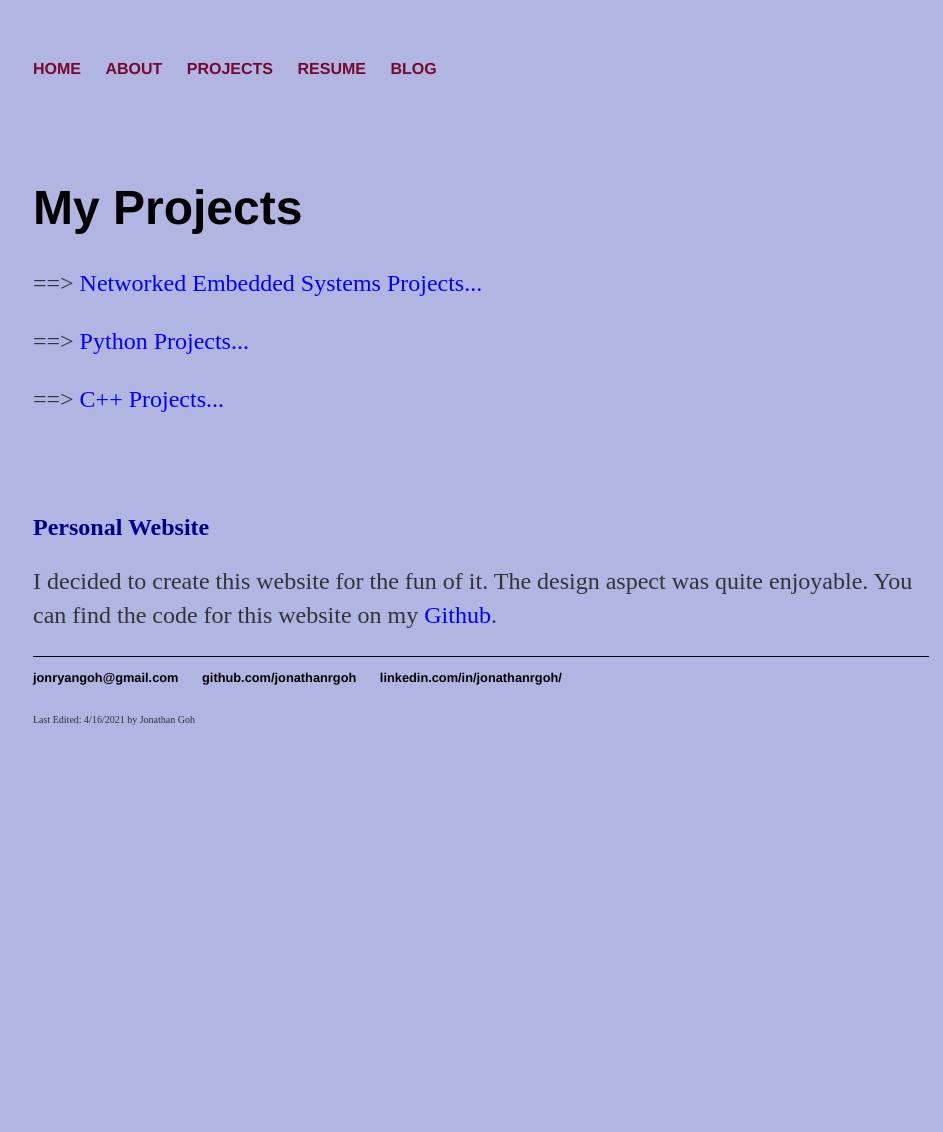
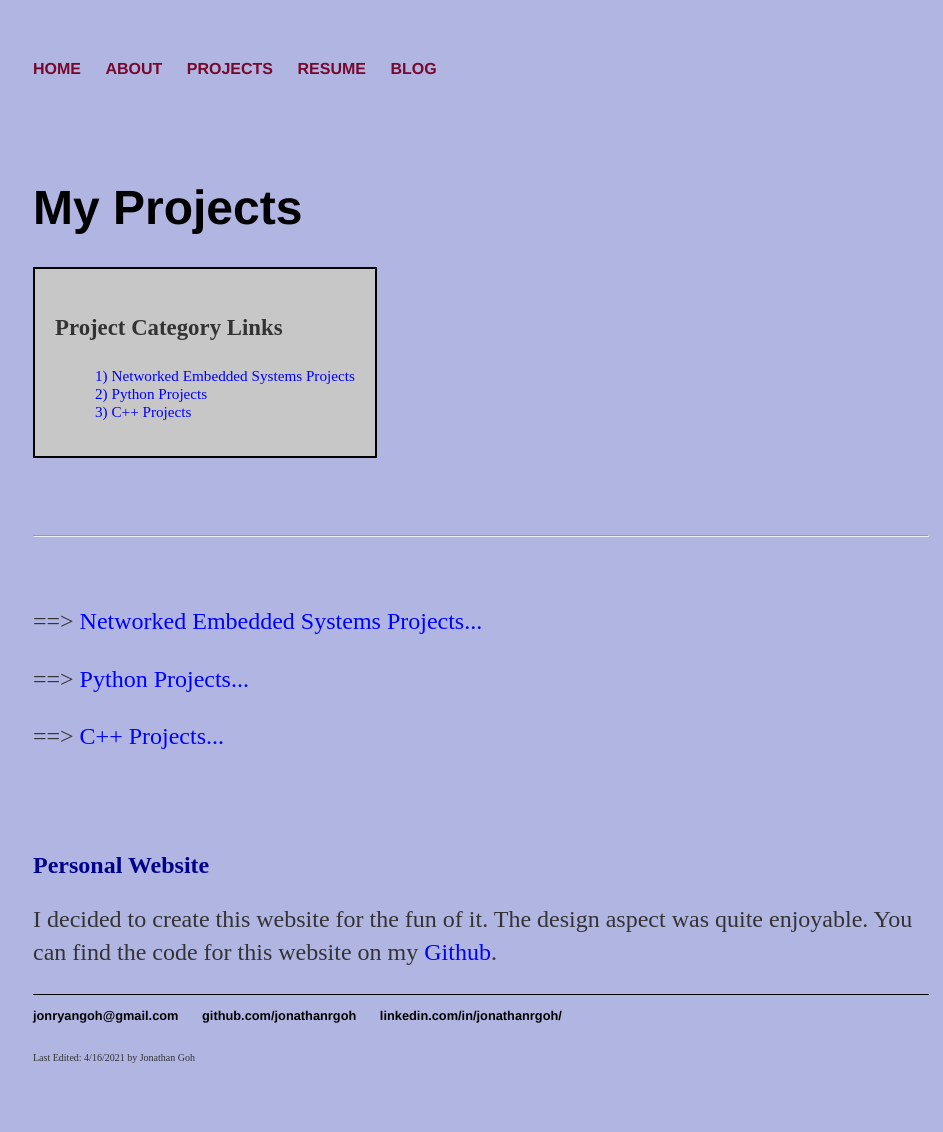
Before and after one commit to jonathanrgoh/jonathanrgoh.github.io, a Jekyll site: the page built from projects/index.html, in a window 1280 px wide. Shown: the whole page, without its empty margins (159-1102 px from the left). Built offline with Jekyll 4.4.1, drawn with Linux system fonts in a browser that asks for light colours; before the commit the page ends 900 px from its top, so only the background shows below that.

Commit message:
Update index.html

```diff
--- a/projects/index.html
+++ b/projects/index.html
@@ -7,6 +7,18 @@ title: My Projects
 <div class="blurb">
 	<br><br><br>
 	<h1>My Projects</h1>
+
+
+		<div id="toc_container">
+		<p class="toc_title">Project Category Links</p>
+		<ul class="toc_list">
+			<li><a href="/projects/Embedded_Projects" style="color:blue">1) Networked Embedded Systems Projects</a></li>
+			<li><a href="/projects/pythonProjects" style="color:blue">2) Python Projects</a></li>
+			<li><a href="/projects/CS_Projects" style="color:blue">3) C++ Projects</a></li>
+		</ul>
+		</div>
+
+	<br><br><br><hr><br><br>
 
 		<p>==>  <a href="/projects/Embedded_Projects" style="color:blue;">Networked Embedded Systems Projects...</a></p>
 		<p>==>  <a href="/projects/pythonProjects" style="color:blue;">Python Projects...</a></p>
```
